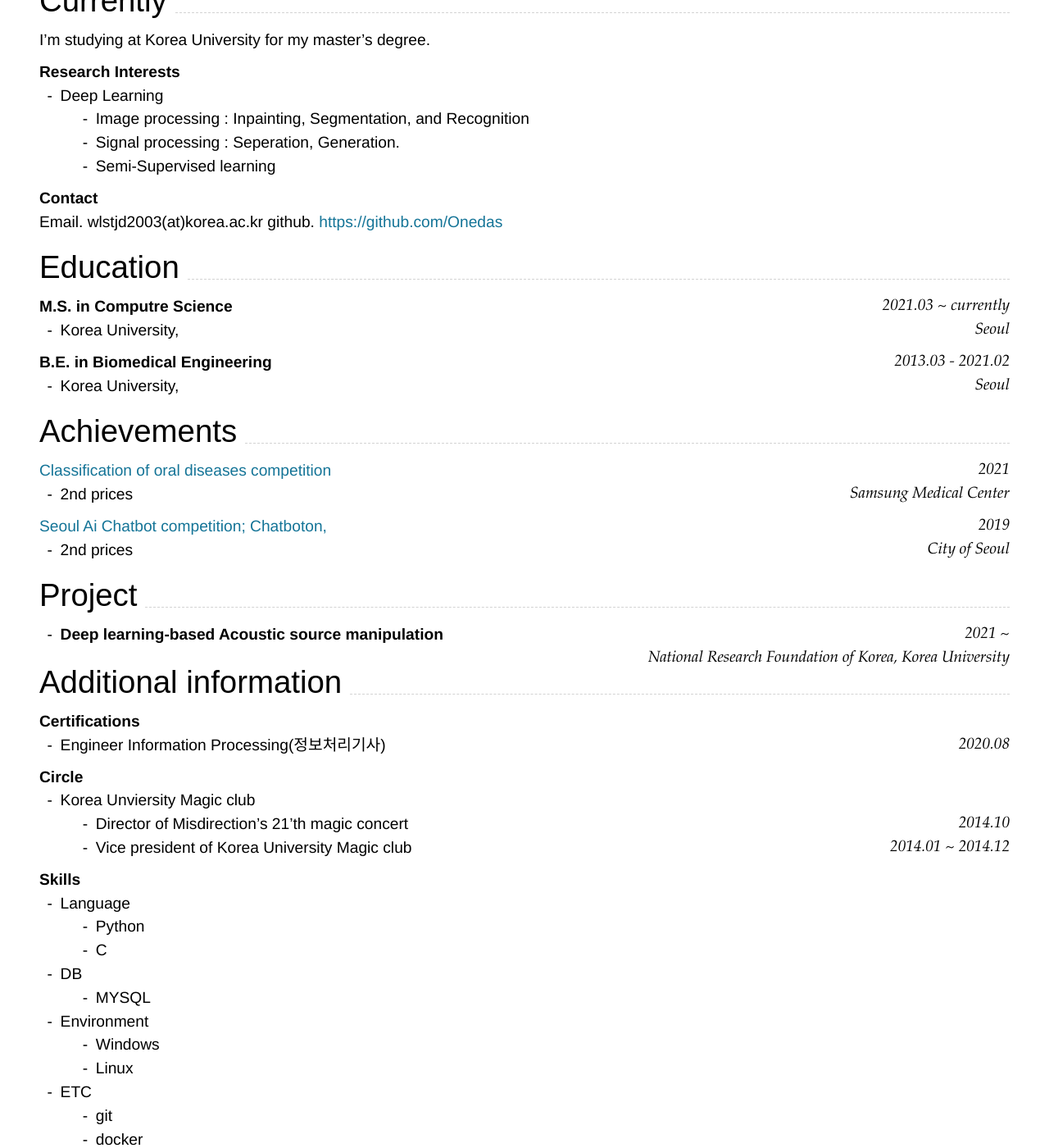
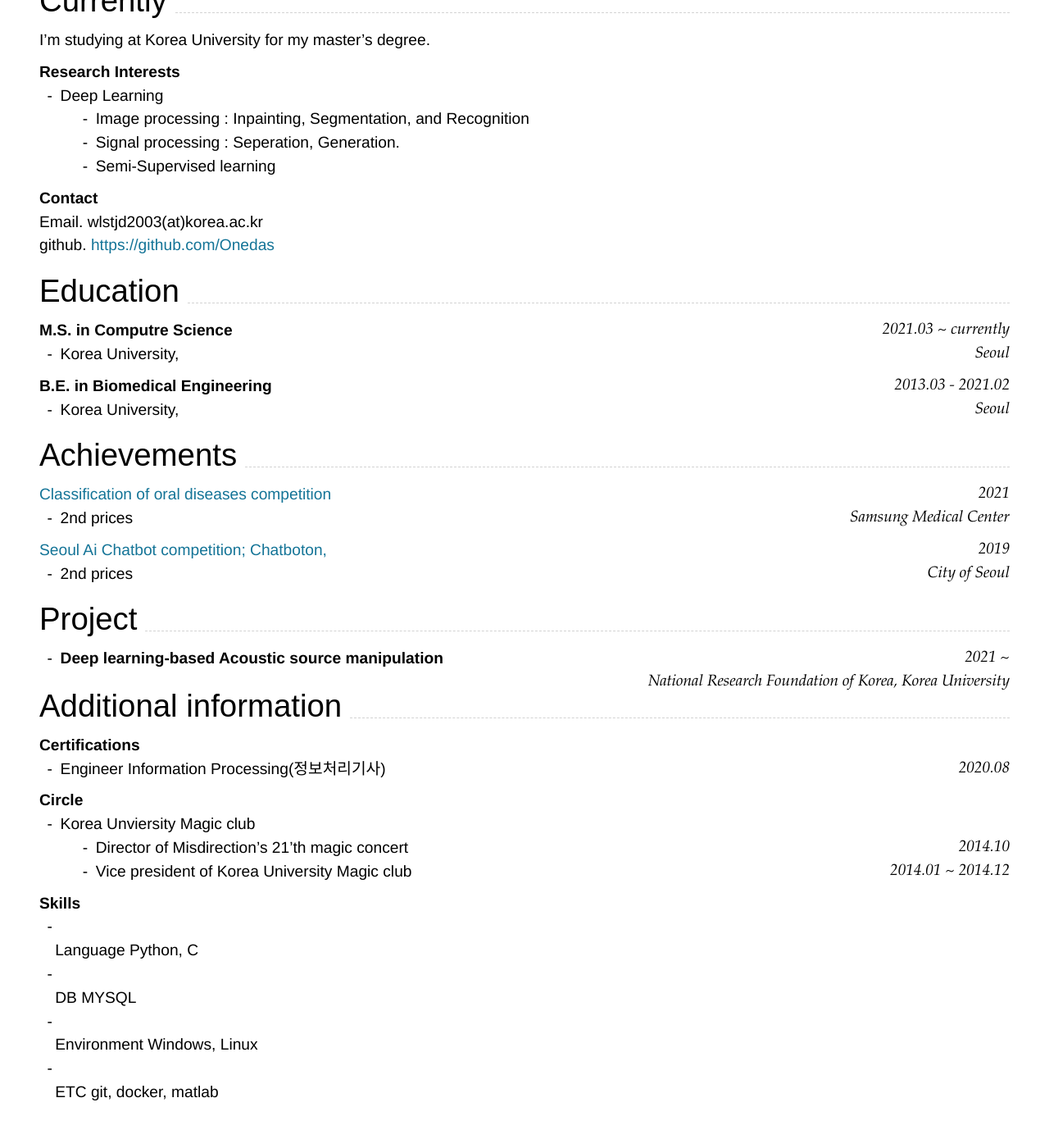
Before and after one commit to Onedas/Onedas.github.io, a Jekyll site: the page built from index.md, in a window 1280 px wide and 1400 px high, scrolled down 226 px. Shown: the whole window at 82% size. Built offline with Jekyll 4.4.1, drawn with Linux system fonts in a browser that asks for light colours; nearby versions of some CDN libraries.

Commit message:
Update index.md

```diff
--- a/index.md
+++ b/index.md
@@ -30,10 +30,9 @@ Supported arguments:
 
 ### **Contact**
 
-Email.
-  wlstjd2003(at)korea.ac.kr
-github.
-  [https://github.com/Onedas](https://github.com/Onedas)
+Email. wlstjd2003(at)korea.ac.kr
+
+github. [https://github.com/Onedas](https://github.com/Onedas)
 
 ## Education
 
@@ -85,17 +84,13 @@ National Research Foundation of Korea, Korea University
 ### **Skills**
 
 - Language
-  - Python
-  - C
+  Python, C
 
 - DB
-  - MYSQL
+  MYSQL
 
 - Environment
-  - Windows
-  - Linux
+  Windows, Linux
 
 - ETC
-  - git
-  - docker
-  - matlab
+  git, docker, matlab
```
